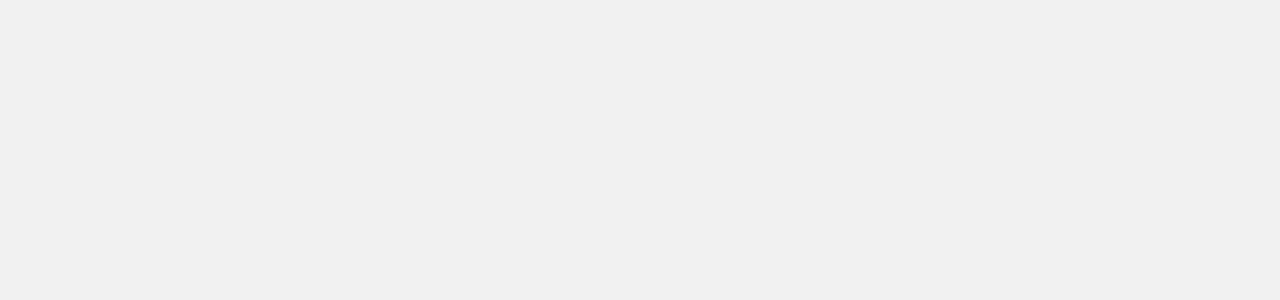
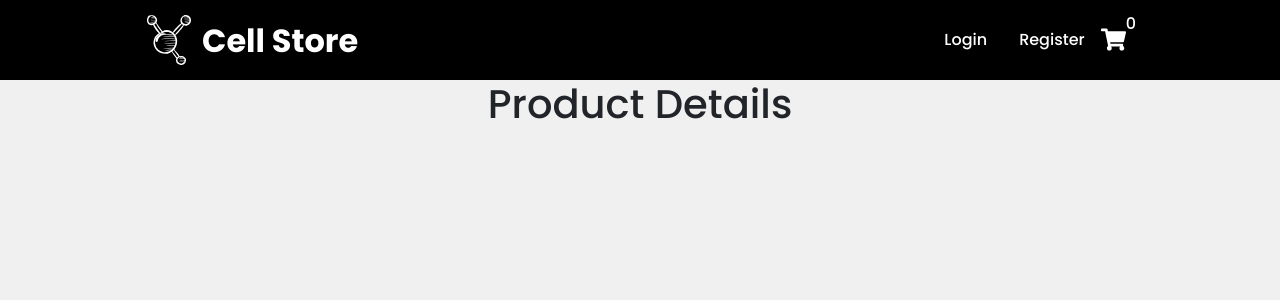
Before and after one commit to rafaelmagalhaesguedes/OnlineStore, a React (Vite) app in the folder frontend/: page /product-details/1 in a window 1280 px wide. Before the commit this address had no page. Shown: the top 300 px of the page. Built offline with nearby package versions, Linux system fonts and the light colour scheme.

Commit message:
feat: page products details created

```diff
--- a/frontend/src/App.tsx
+++ b/frontend/src/App.tsx
@@ -3,12 +3,14 @@
 import { Cancel } from './pages/Cancel';
 import { Home } from './pages/Home/Home';
 import { Layout } from './components/Layout';
+import { ProductDetails } from './pages/ProductDetails/ProductDetails';
 
 function App() {
   return (
     <Routes>
       <Route path="/" element={ <Layout /> }>
         <Route index element={<Home />} />
+        <Route path="/product-details/:id" element={<ProductDetails />} />
         <Route path="/success" element={<Success />} />
         <Route path="/cancel" element={<Cancel />} />
       </Route>
--- /dev/null
+++ b/frontend/src/pages/ProductDetails/ProductDetails.tsx
@@ -0,0 +1,9 @@
+
+
+export function ProductDetails() {
+  return (
+    <div>
+      <h1>Product Details</h1>
+    </div>
+  );
+}
```
Also changed, not shown: frontend/src/pages/ProductDetails/Style.tsx (added).
